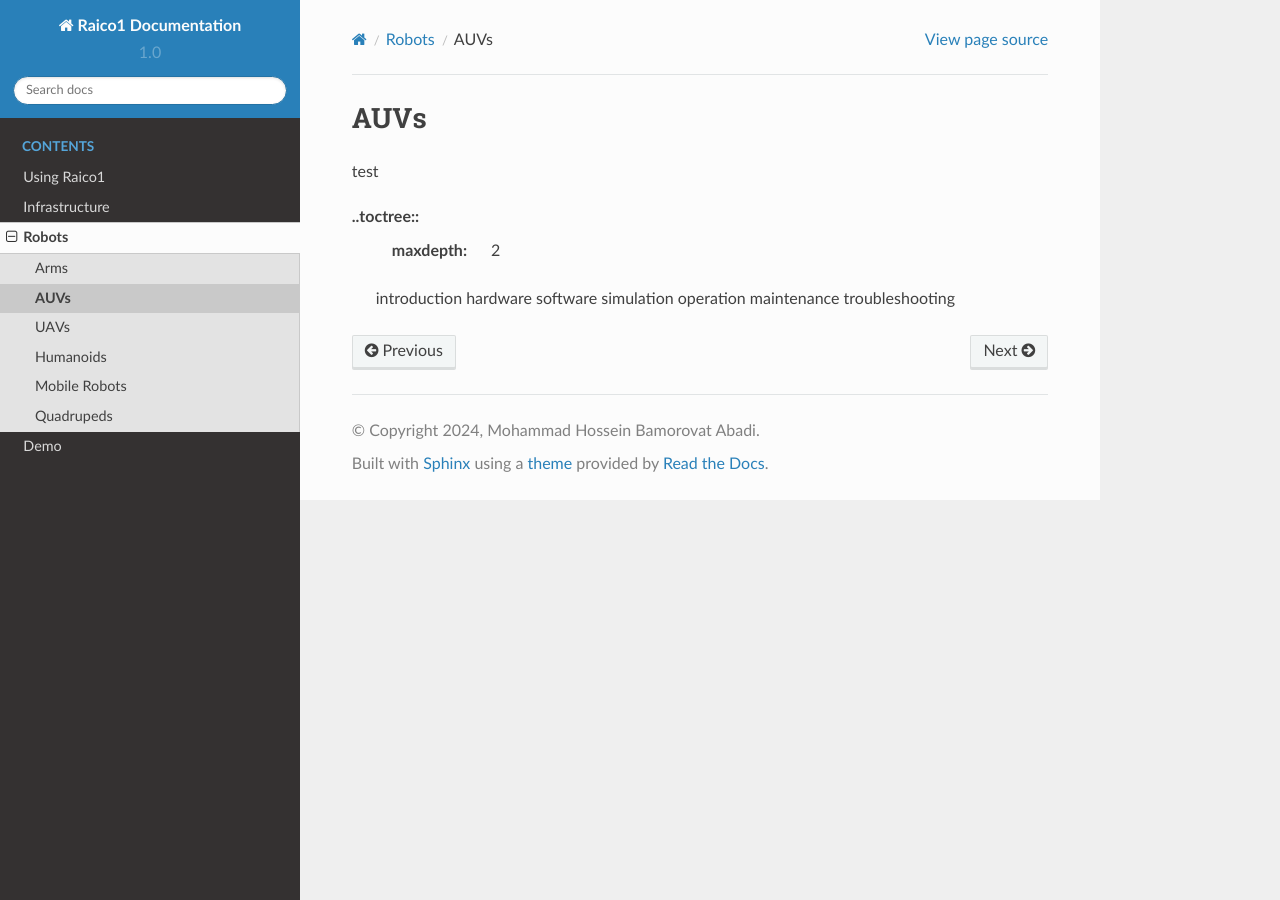
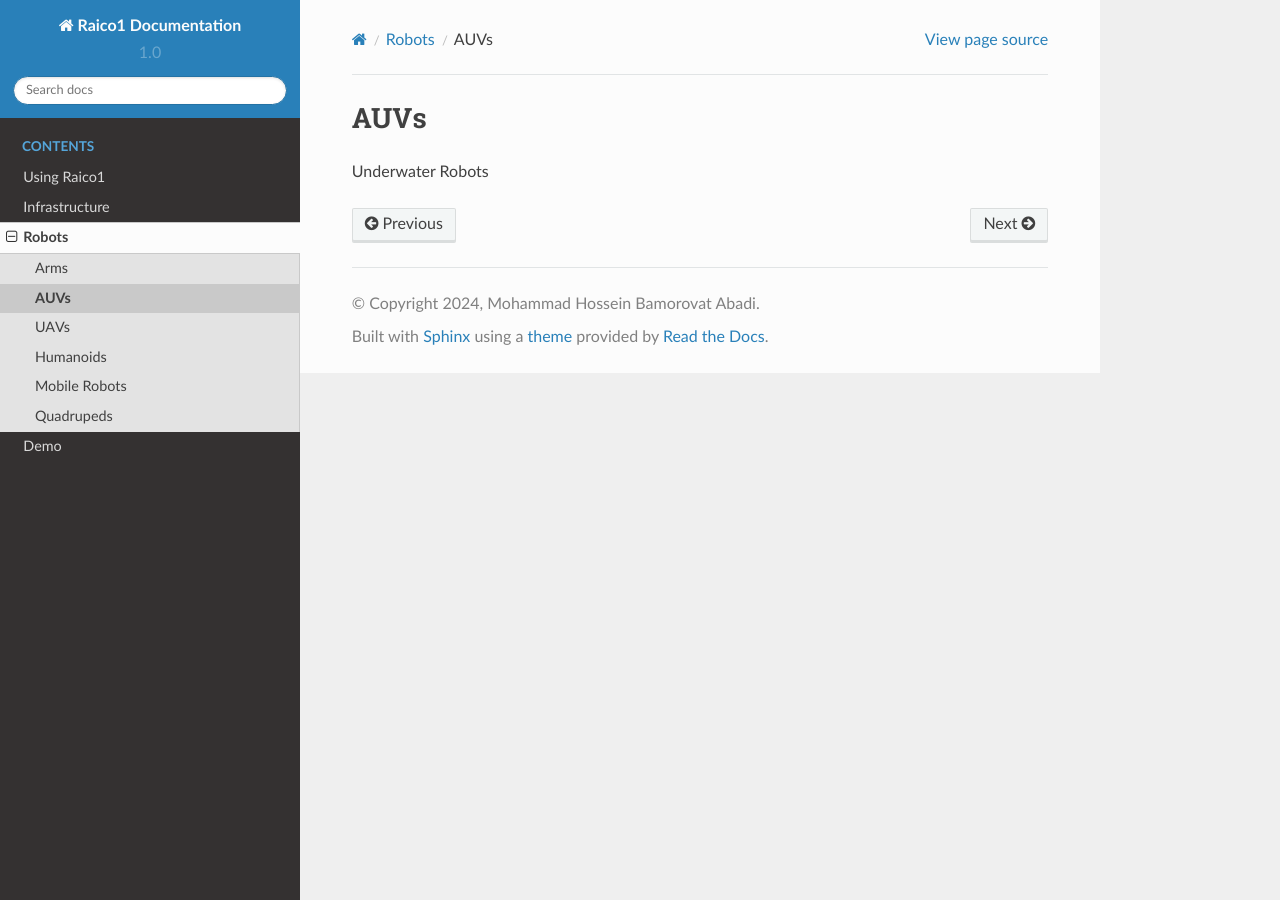
Before and after one commit to UoM-RAICo1/raico-docs, a Sphinx documentation site: the page built from source/robots/AUVs/index.rst, in a window 1280 px wide. Built offline with Sphinx 7.4.7 and the Read the Docs theme 2.0.0, drawn with Linux system fonts in a browser that asks for light colours.

Commit message:
Add the robot and facilities list as comments into related pages for future use

```diff
--- a/source/robots/AUVs/index.rst
+++ b/source/robots/AUVs/index.rst
@@ -1,15 +1,9 @@
 AUVs
 ====
 
-test
+Underwater Robots
 
-..toctree::
-   :maxdepth: 2
 
-   introduction
-   hardware
-   software
-   simulation
-   operation
-   maintenance
-   troubleshooting
+.. BluRov
+.. Mallard
+.. Deep Tracker DIG3
--- a/source/robots/Arms/index.rst
+++ b/source/robots/Arms/index.rst
@@ -8,7 +8,8 @@
     :caption: Contents
 
 
-    Alpha 5/index
+    Reach Alpha 5/index
     Kinova Gen3/index
     KUKA LBR iiwa/index
     Unitree Z1/index
+..  Universal robotics UR3/index
--- a/source/robots/Mobile Robots/Vega|Lyra/index.rst
+++ /dev/null
@@ -1,5 +0,0 @@
-Vega/Lyra
-=========
-
-
-test
--- a/source/robots/Mobile Robots/index.rst
+++ b/source/robots/Mobile Robots/index.rst
@@ -11,4 +11,6 @@
     AgileX Scout 2/index
     AgileX Tracer/index
     Husarion - ROSBOT 2 PRO/index
-    Vega|Lyra/index
+
+..    Husarion - ROSBOT XL
+..    Clearpath Jackal
--- a/source/robots/Quadrupeds/index.rst
+++ b/source/robots/Quadrupeds/index.rst
@@ -11,3 +11,5 @@
 
    Unitree A1/index
    Unitree Go1/index
+..   Unitree Go2/index
+..   Unitree B1/index
```
Also changed, not shown: source/Infrastructure/index.rst (+39 -1 lines), source/robots/UAVs/index.rst (+7 -0 lines), source/robots/Arms/Reach Alpha 5/index.rst (renamed from source/robots/Arms/Alpha 5/index.rst).
